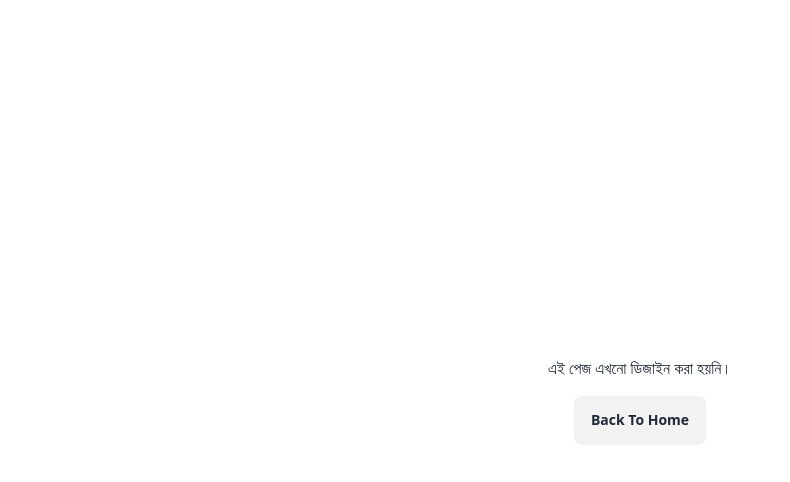
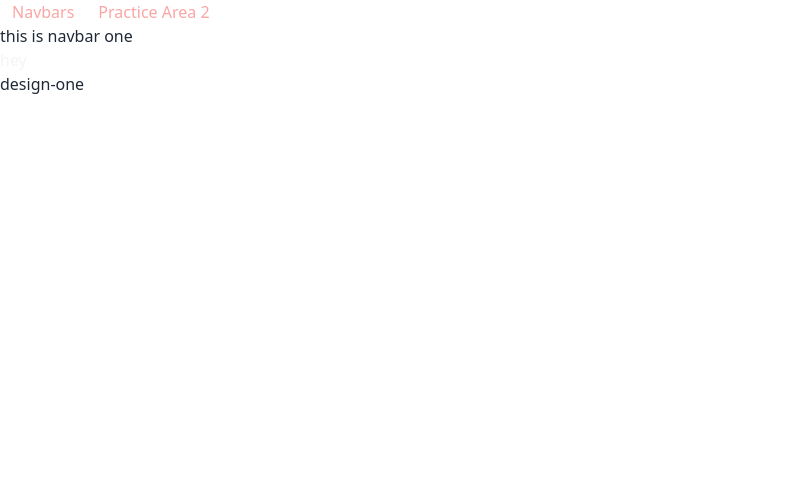
Before and after one commit to almubin78/Frontend-Explorer-for-Various-Design, a React (Vite) app: page /practiceOne in a window 1280 px wide. Shown: the top 482 px of the page, without its empty margins (0-790 px from the left). Built offline with nearby package versions, Linux system fonts and the light colour scheme.

Commit message:
planing done for some component and make stracture

```diff
--- a/src/componets/Main.jsx
+++ b/src/components/Main.jsx
@@ -1,12 +1,13 @@
-import { NavLink } from "react-router-dom";
+import { NavLink, Outlet } from "react-router-dom";
 
 
 const Main = () => {
     return (
         <div>
-            {
+           <div>
+             {
                 [
-                    {path:'/practiceOne',label:'Practice Area'},
+                    {path:'/practiceOne',label:'Navbars'},
                     {path:'/practiceTwo',label:'Practice Area 2'},
                 ].map((item)=>(
                     <NavLink
@@ -17,6 +18,11 @@ const Main = () => {
                     >{item.label}</NavLink>
                 ))
             }
+           </div>
+           {/* Outlet */}
+           <div>
+            <Outlet/>
+           </div>
         </div>
     );
 };
--- /dev/null
+++ b/src/components/Practices/Navbars/NavbarHome.jsx
@@ -0,0 +1,23 @@
+import { Link, Outlet } from "react-router-dom";
+
+
+const NavbarHome = () => {
+    return (
+        <div>
+            this is navbar one
+            <p className="text-gray-100">hey</p>
+            <div>
+                {
+                    [{path:'navbarOne',name:'design-one'}].map((item)=>(
+                        <Link key={item.path}  to={item.path}>{item.name}</Link>
+                    ))
+                }
+                {
+                    <Outlet/>
+                }
+            </div>
+        </div>
+    );
+};
+
+export default NavbarHome;
--- /dev/null
+++ b/src/components/Practices/Navbars/StyleOneNav.jsx
@@ -0,0 +1,11 @@
+
+
+const StyleOneNav = () => {
+    return (
+        <div>
+            style first navbar
+        </div>
+    );
+};
+
+export default StyleOneNav;
```
Also changed, not shown: src/router/router.jsx (+11 -3 lines), src/components/ErrorPage.jsx (renamed from src/componets/ErrorPage.jsx).
